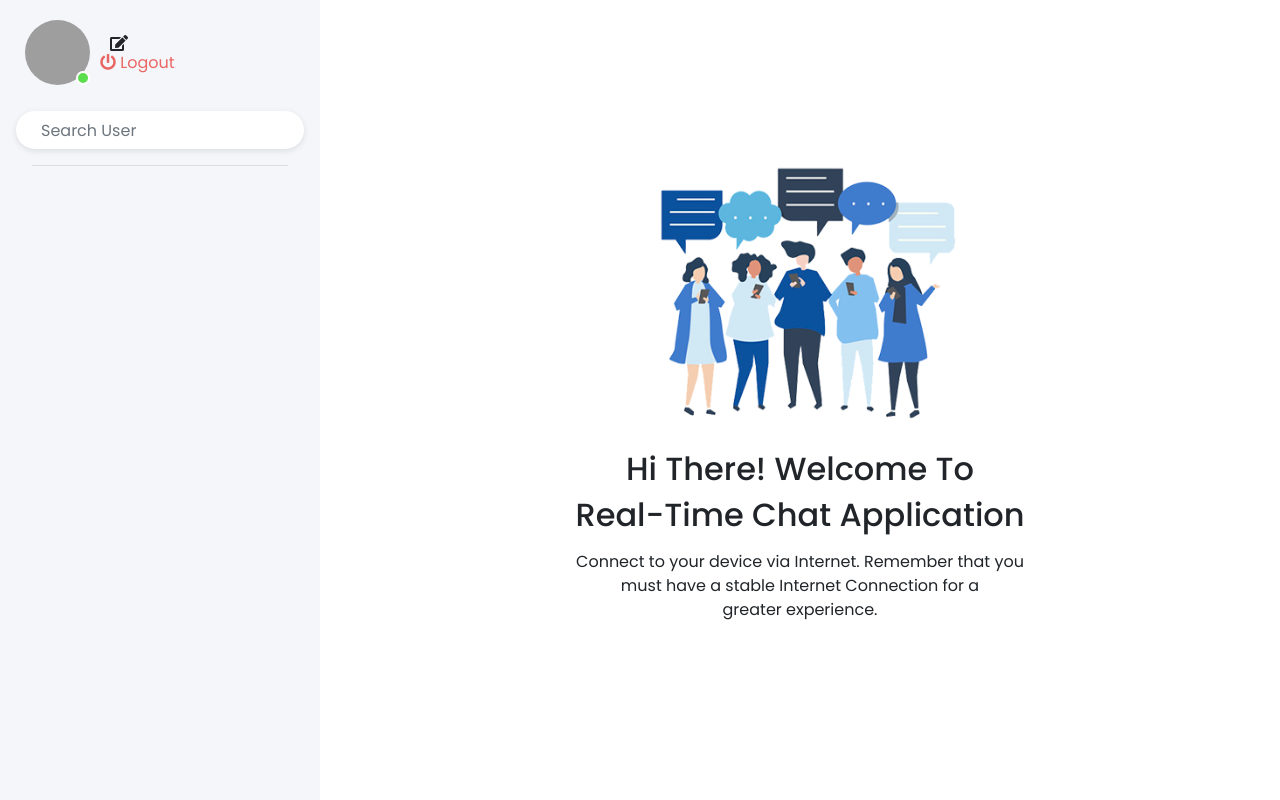
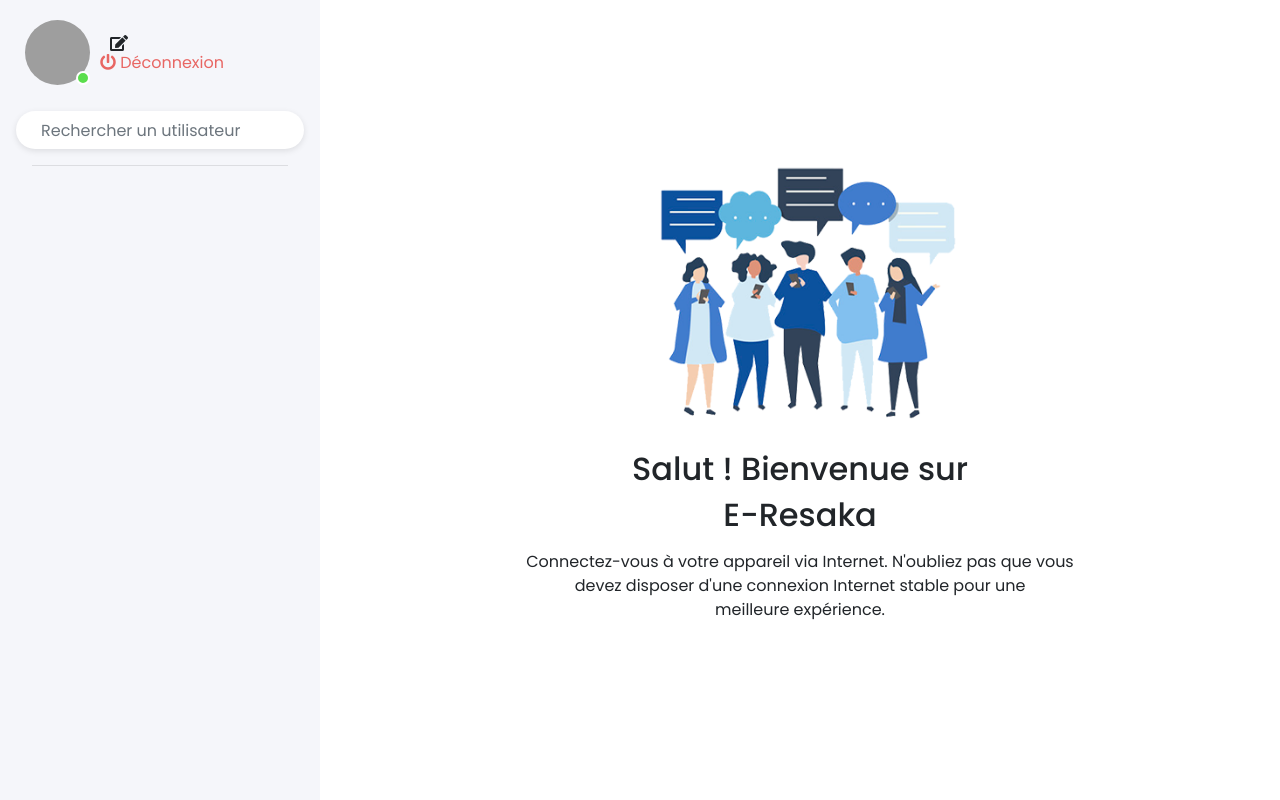
Before and after one commit to Tsila2/finaldts, a CodeIgniter app: the page made by application/views/message/message.php in a window 1280 px wide. Run offline with CodeIgniter, Linux system fonts and the light colour scheme; the visitor is signed in with stand-in values (Sample User, id 1); data that the repository does not hold is empty; grey boxes are pictures that could not be loaded.

Commit message:
Changing display languange into french

```diff
--- a/application/controllers/Authenticate.php
+++ b/application/controllers/Authenticate.php
@@ -40,15 +40,16 @@ class Authenticate extends CI_Controller
 				redirect('message');
 			}
 		} else {
-			$data['title'] = "Se connecter";
+			$data['title'] = "E-Resaka - Se connecter";
 			$this->load->view('auth/login', $data);
 		}
 	}
 
 	public function signup()
 	{
+		$data['title'] = "E-Resaka - S'inscrire";
 		$this->load->helper('url');
-		$this->load->view('auth/signup');
+		$this->load->view('auth/signup', $data);
 	}
 
 	public function signupData()
--- a/application/controllers/Message.php
+++ b/application/controllers/Message.php
@@ -47,7 +47,7 @@ class Message extends CI_controller
 	private function loadMessageView()
 	{
 		$data['data'] = $this->Messagemodel->ownerDetails();
-		$data['title'] = "Message";
+		$data['title'] = "E-Resaka - Message";
 		$this->load->view('message/message', $data);
 	}
 
@@ -62,7 +62,7 @@ class Message extends CI_controller
 		$data['last_msg'] = array();
 		$this->load->helper('url');
 		if (!is_array($data['data'])) {
-			echo "<p class='text-center'>No user available.</p>";
+			echo "<p class='text-center'>Aucun utilisateur disponible. Veuillez rafraîchir la page !</p>";
 		} else {
 			$count = count($data['data']);
 			for ($i = 0; $i < $count; $i++) {
@@ -188,7 +188,7 @@ class Message extends CI_controller
 				echo "Not allowed.";
 			}
 		} else {
-			echo "Error";
+			echo "error";
 		}
 	}
 
--- a/application/views/message/message.php
+++ b/application/views/message/message.php
@@ -44,11 +44,11 @@ if (isset($_SESSION)) {
 						<i class="fas fa-edit" id="edit_icon"></i>
 					</div>
 					<a class="text-decoration-none" href="" id="logout" style="color:#e86663;"><i
-							class="fa fa-power-off"></i> Logout</a>
+							class="fa fa-power-off"></i> Déconnexion</a>
 				</div>
 			</div>
 			<div id="search_box_container" class="py-3">
-				<input type="text" name="txt_search" class="form-control" autocomplete="off" placeholder="Search User"
+				<input type="text" name="txt_search" class="form-control" autocomplete="off" placeholder="Rechercher un utilisateur"
 					id="search">
 			</div>
 			<hr />
@@ -58,10 +58,9 @@ if (isset($_SESSION)) {
 		<div id="chatbox">
 			<div id="data_container" class="">
 				<div id="bg_image"></div>
-				<h2 class="mt-0">Hi There! Welcome To</h2>
-				<h2>Real-Time Chat Application</h2>
-				<p class="text-center my-2">Connect to your device via Internet. Remember that you <br> must have a
-					stable Internet Connection for a<br> greater experience.</p>
+				<h2 class="mt-0">Salut ! Bienvenue sur</h2>
+				<h2>E-Resaka</h2>
+				<p class="text-center my-2">Connectez-vous à votre appareil via Internet. N'oubliez pas que vous <br> devez disposer d'une connexion Internet stable pour une<br> meilleure expérience.</p>
 			</div>
 			<div class="chatting_section" id="chat_area" style="display: none">
 				<div id="header" class="py-2">
@@ -105,7 +104,7 @@ if (isset($_SESSION)) {
 					<div id="textBox_attachment_emoji_container" style="display: flex">
 						<div id="text_box_message">
 							<textarea maxlength="200" name="txt_message" id="messageText" class="form-control no-resize"
-								placeholder="Type your message"></textarea>
+								placeholder="Tapez votre message"></textarea>
 						</div>
 						<div id="text_counter">
 							<p id="count_text" class="m-0 p-0"></p>
@@ -134,7 +133,7 @@ if (isset($_SESSION)) {
 				<p class="text-justify" id="details_of_email"><span></p>
 				<p class="text-justify" id="details_of_location"><span></p>
 			</div>
-			<button class="btn btn-danger" id="btn_block">Block User</button>
+			<button class="btn btn-danger" id="btn_block">Bloquer l'utilisateur</button>
 		</div>
 	</section>
 	<div id="update_container">
@@ -149,19 +148,19 @@ if (isset($_SESSION)) {
 			</div>
 			<div class="form-group">
 				<label>Contact Number</label>
-				<input type="text" maxlength="10" name="txt_phone" placeholder="Write your mobile number" id="phone_num"
+				<input type="text" maxlength="10" name="txt_phone" placeholder="Écrivez votre numéro de téléphone mobile" id="phone_num"
 					class="form-control">
 			</div>
 			<div class="form-group">
 				<label>Address</label>
-				<input type="text" name="txt_addr" id="address" placeholder="Write your address" class="form-control">
+				<input type="text" name="txt_addr" id="address" placeholder="Écrivez votre adresse" class="form-control">
 			</div>
 			<div class="form-group">
 				<label>Bio</label>
-				<textarea name="bio" class="" id="update_bio" placeholder="Write your bio here.."></textarea>
+				<textarea name="bio" class="" id="update_bio" placeholder="Écrivez votre biographie ici..."></textarea>
 			</div>
 			<button class="btn btn-block" id="update_btn" style="border-radius:0px;">
-				<span>Save Changes</span>
+				<span>Enregistrer les modifications</span>
 			</button>
 		</form>
 	</div>
--- a/assets/js/login/main.js
+++ b/assets/js/login/main.js
@@ -10,7 +10,7 @@ let mail_regex = /^[a-zA-Z0-9.!#$%&'*+/=?^_`{|}~-]+@[a-zA-Z0-9-]+(?:\.[a-zA-Z0-9
 
 const error_message = (message) => {
 	alert.classList.remove('d-none');
-	alert.innerHTML = "<strong>Error!</strong> "+message;
+	alert.innerHTML = "<strong>Erreur!</strong> "+message;
 }
 const remove_alert = () => {
 	alert.classList.add('d-none');
@@ -23,7 +23,7 @@ const validate_otherField = () => {
 		if(field_arr[i].value != "" ){
 			remove_alert();
 		}else{
-			error_message("All fields are required");
+			error_message("Tous les champs sont obligatoires");
 			field_arr[i].focus();
 			break;
 		}
@@ -57,7 +57,7 @@ $(document).ready(function(){
 						// console.log(res);
 						location.href = "message";
 					}else{
-						error_message('Invalid email or password');
+						error_message('Adresse e-mail ou mot de passe invalide');
 						email.focus();
 					}
 				}
--- a/assets/js/message/main.js
+++ b/assets/js/message/main.js
@@ -47,7 +47,7 @@ $(document).ready(function () {
 					owenerProfileBio.classList.remove('text-warning');
 					owenerProfileBio.innerHTML = (bio.length > 28) ? bio.slice(0, 28) + "..." : bio;
 				} else {
-					owenerProfileBio.innerHTML = "Profile isn't completed";
+					owenerProfileBio.innerHTML = "Profil non complété";
 					owenerProfileBio.classList.add('text-warning');
 				}
 			})
@@ -108,29 +108,29 @@ $(document).ready(function () {
 		$('#input_user').val(`${avtar}`);
 
 		$('#details_of_user h5').html(user_name);
-		(data[0]['bio'].length > 1) ? $('#details_of_bio').html(data[0]['bio']) : $('#details_of_bio').html("--Not Given--");
+		(data[0]['bio'].length > 1) ? $('#details_of_bio').html(data[0]['bio']) : $('#details_of_bio').html("--Non spécifié--");
 
 		$('#details_of_created').html(`Created at : ${data[0]['created_at']}`);
 		$('#details_of_email').html(`<span><i class="fas fa-envelope text-dark pr-2"></i></span>${data[0]['user_email']}`);
 
 		(data[0]['dob'].length > 1) ?
 			$('#details_of_birthday').html(`<span><i class="fas fa-birthday-cake text-dark pr-2"></i></span>${data[0]['dob']}`) :
-			$('#details_of_birthday').html(`<span><i class="fas fa-birthday-cake text-dark pr-2"></i></span>--Not Given--`);
+			$('#details_of_birthday').html(`<span><i class="fas fa-birthday-cake text-dark pr-2"></i></span>--Non spécifié--`);
 
 		(data[0]['phone'].length > 1) ?
 			$('#details_of_mobile').html(`<span><i class="fas fa-mobile-alt text-dark pr-2"></i></span>${data[0]['phone']}`) :
-			$('#details_of_mobile').html(`<span><i class="fas fa-mobile-alt text-dark pr-2"></i></span>--Not Given--`);
+			$('#details_of_mobile').html(`<span><i class="fas fa-mobile-alt text-dark pr-2"></i></span>--Non spécifié--`);
 
 		(data[0]['address'].length > 1) ?
 			$('#details_of_location').html(`<span><i class="fas fa-map-marker-alt text-dark pr-2"></i></span>${data[0]['address']}`) :
-			$('#details_of_location').html(`<span><i class="fas fa-map-marker-alt text-dark pr-2"></i></span>--Not Given--`);
+			$('#details_of_location').html(`<span><i class="fas fa-map-marker-alt text-dark pr-2"></i></span>--Non spécifié--`);
 
 
 	}
 
 	function offlineOnlineIndicator(data, last_seen) {
 		if (data == 'active') {
-			$('#name_last_seen p').html("Active now");
+			$('#name_last_seen p').html("Actif");
 			$("#chat_profile_image #online").show();
 		} else {
 			$("#chat_profile_image #online").hide();
@@ -143,11 +143,11 @@ $(document).ready(function () {
 		var formattedDate = formatDate(data);
 
 		if (days > 0) {
-			$('#name_last_seen p').html(`Last active on ${formattedDate}`);
+			$('#name_last_seen p').html(`Actif Il y a ${formattedDate}`);
 		} else {
-			(hours > 0) ? $('#name_last_seen p').html(`Last seen ${hours} hours ${min} minutes ago`) :
-				(min > 0) ? $('#name_last_seen p').html(`Last seen ${min} minutes ago`) :
-					$('#name_last_seen p').html(`Last seen just now`);
+			(hours > 0) ? $('#name_last_seen p').html(`Actif Il y a ${hours} heures ${min} minutes`) :
+				(min > 0) ? $('#name_last_seen p').html(`Actif Il y a ${min} minutes`) :
+					$('#name_last_seen p').html(`Actif Il y a un instant`);
 		}
 	}
 
@@ -337,7 +337,7 @@ $(document).ready(function () {
 			messageDate = d.getDate(),
 			messageMonth = d.getMonth() + 1,
 			actualDateTime = `${messageYear}-${messageMonth}-${messageDate} ${messageHour}:${messageMinute}:${messageSec}`;
-		if (this.innerHTML == "Block User") {
+		if (this.innerHTML == "Bloquer l\'utilisateur") {
 			$.post('Message/blockUser', { time: actualDateTime, uniq: unique_id })
 		} else {
 			$.post('Message/unBlockUser', { uniq: unique_id })
@@ -394,7 +394,7 @@ $(document).ready(function () {
 					},
 					error: function (xhr, status, error) {
 						// Handle the upload error
-						console.error('Image upload failed:', error);
+						console.error('Échec du téléchargement de l\'image :', error);
 					}
 				});
 			};
@@ -438,7 +438,7 @@ $(document).ready(function () {
 				},
 				error: function (xhr, status, error) {
 					// Handle the upload error
-					console.error('File upload failed:', error);
+					console.error('Échec du téléchargement du fichier:', error);
 				}
 			});
 		}
@@ -455,15 +455,15 @@ $(document).ready(function () {
 				for (var i = 0; i < jsonData.length; i++) {
 					if (jsonData[i]['blocked_from'] == unique_id) {
 						$('#messageText').attr('disabled', '');
-						$('#messageText').attr('placeholder', 'This user is not receiving messages at this time.');
+						$('#messageText').attr('placeholder', 'Cet utilisateur ne reçoit pas de messages en ce moment.');
 						$('#messageText').css('cursor', 'no-drop');
-						$('#btn_block').html('Block User');
+						$('#btn_block').html('Bloquer l\'utilisateur');
 						$('#send_message').attr('disabled', '');
 						$('#send_message').css('cursor', 'no-drop');
 					} else {
 						$('#messageText').attr('disabled', '');
-						$('#messageText').attr('placeholder', 'You have blocked this user');
-						$('#btn_block').html('Unblock User');
+						$('#messageText').attr('placeholder', 'Vous avez bloqué cet utilisateur');
+						$('#btn_block').html('Débloquer l\'utilisateur');
 						$('#messageText').css('cursor', 'no-drop');
 
 						$('#send_message').attr('disabled', '');
@@ -472,15 +472,15 @@ $(document).ready(function () {
 				}
 			} else if (jsonData.length == 2) {
 				$('#messageText').attr('disabled', '');
-				$('#messageText').attr('placeholder', 'You both are blocked each other');
-				$('#btn_block').html('Unblock User');
+				$('#messageText').attr('placeholder', 'Vous vous êtes bloqués mutuellement');
+				$('#btn_block').html('Débloquer l\'utilisateur');
 				$('#messageText').css('cursor', 'no-drop');
 				$('#send_message').attr('disabled', '');
 				$('#send_message').css('cursor', 'no-drop');
 			} else {
 				$('#messageText').removeAttr('disabled');
-				$('#messageText').attr('placeholder', 'Start Typing. . . .');
-				$('#btn_block').html('Block User');
+				$('#messageText').attr('placeholder', 'Commencez à taper...');
+				$('#btn_block').html('Bloquer l\'utilisateur');
 				$('#messageText').css('cursor', '');
 				$('#send_message').removeAttr('disabled');
 				$('#send_message').css('cursor', '');
```
Also changed, not shown: application/views/auth/login.php (+6 -5 lines), application/views/auth/signup.php (+16 -11 lines), application/views/message/notmessageyet.php (+5 -3 lines), application/views/message/sampleDataShow.php (+4 -4 lines).
